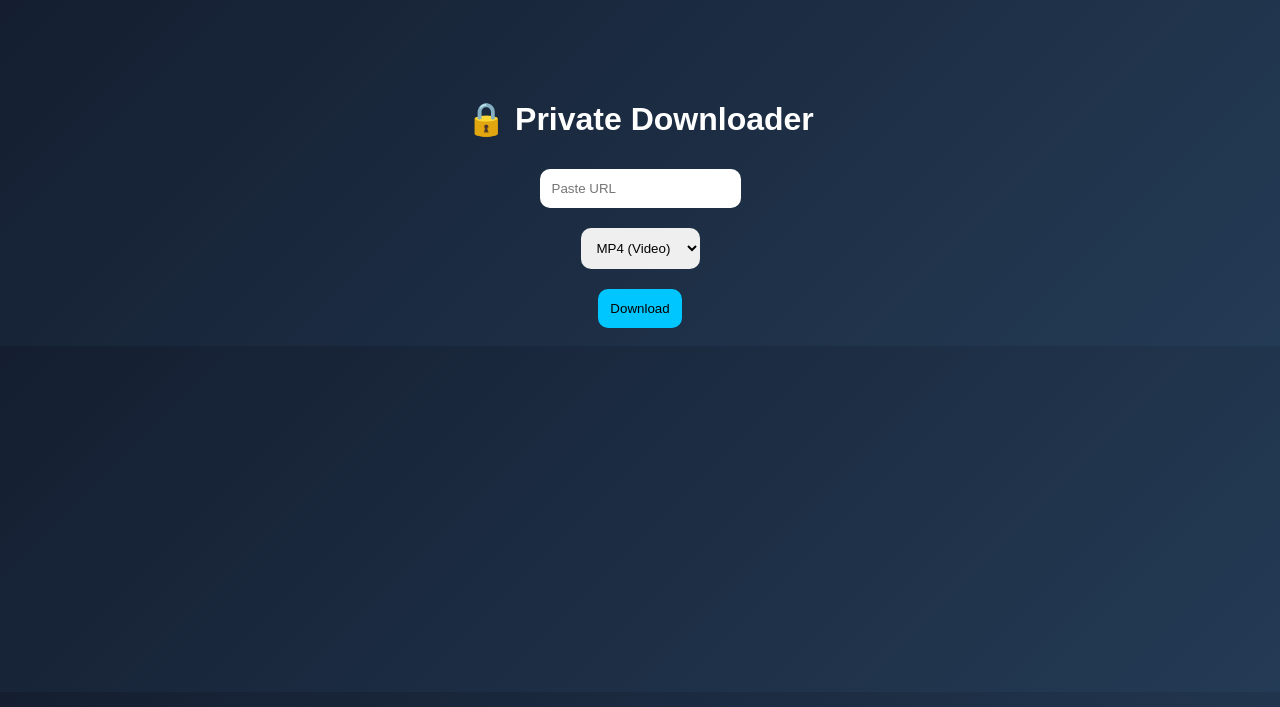
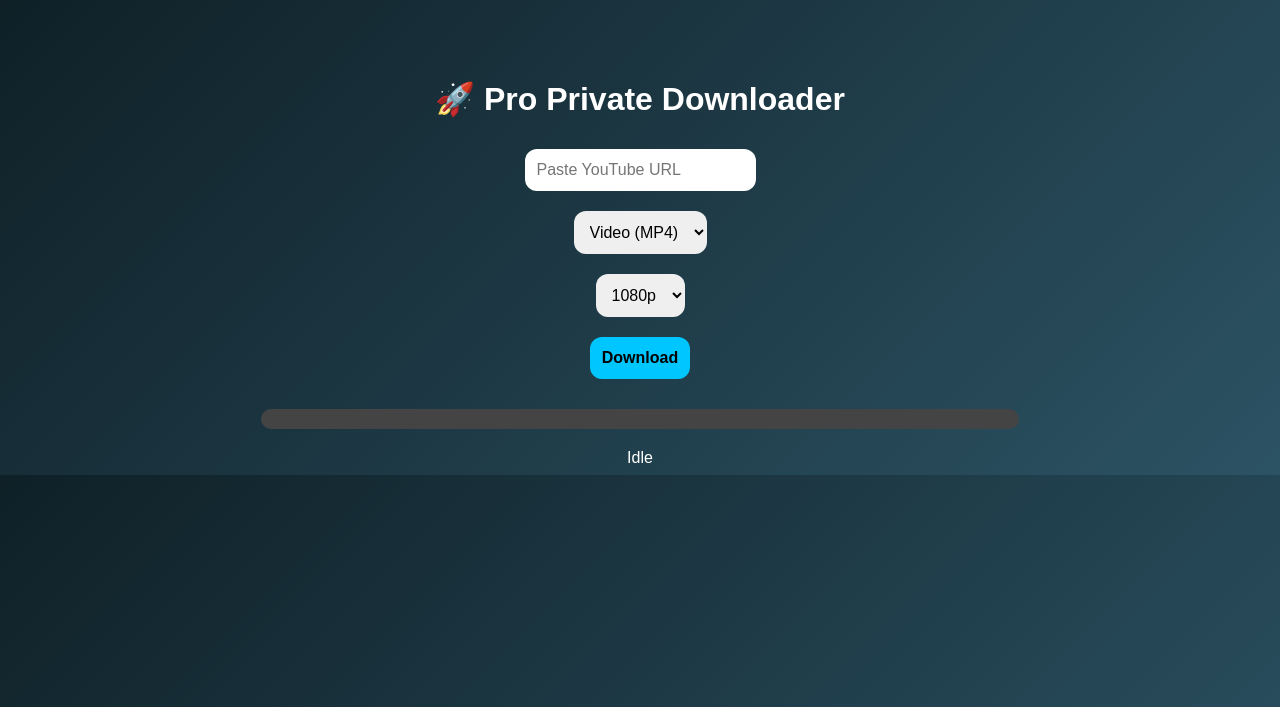
Before and after one commit to tirthr05/AV_Mandir_Crack, a Python web app: template templates/index.html in a window 1280 px wide. Shown: the top 707 px of the page. Run offline with Jinja, Linux system fonts and the light colour scheme; the template is opened without the code that fills it, so the values that code supplies are empty.

Commit message:
Update HTML for Pro Downloader interface

```diff
--- a/templates/index.html
+++ b/templates/index.html
@@ -1,38 +1,108 @@
 <!DOCTYPE html>
 <html>
 <head>
-<title>Private Downloader</title>
+<title>Pro Downloader</title>
+
 <style>
 body {
-  background: linear-gradient(135deg,#141e30,#243b55);
-  color:white;
-  text-align:center;
-  font-family:sans-serif;
+  background: linear-gradient(135deg,#0f2027,#2c5364);
+  font-family: Arial;
+  color: white;
+  text-align: center;
 }
-.container { margin-top:100px; }
+
+.container {
+  margin-top: 80px;
+}
+
 input, select, button {
-  padding:12px;
-  margin:10px;
-  border-radius:10px;
-  border:none;
+  padding: 12px;
+  margin: 10px;
+  border-radius: 12px;
+  border: none;
+  font-size: 16px;
 }
-button { background:#00c6ff; cursor:pointer; }
+
+button {
+  background: #00c6ff;
+  font-weight: bold;
+  cursor: pointer;
+}
+
+#progressBar {
+  width: 60%;
+  margin: 20px auto;
+  background: #444;
+  border-radius: 10px;
+}
+
+#progress {
+  height: 20px;
+  width: 0%;
+  background: #00c6ff;
+  border-radius: 10px;
+}
+
+#status {
+  margin-top: 10px;
+}
 </style>
+
+<script>
+function startDownload(e) {
+    e.preventDefault();
+
+    const formData = new FormData(document.getElementById("form"));
+
+    fetch('/x9KfL2pQz/download', {
+        method: 'POST',
+        body: formData
+    });
+
+    let interval = setInterval(() => {
+        fetch('/progress')
+        .then(res => res.json())
+        .then(data => {
+            document.getElementById("progress").style.width = data.percent + "%";
+            document.getElementById("status").innerText = data.status;
+
+            if (data.percent >= 100) clearInterval(interval);
+        });
+    }, 1000);
+}
+</script>
+
 </head>
+
 <body>
 <div class="container">
-<h1>🔒 Private Downloader</h1>
 
-<form action="/x9KfL2pQz/download" method="post">
-<input type="text" name="url" placeholder="Paste URL" required><br>
+<h1>🚀 Pro Private Downloader</h1>
+
+<form id="form" onsubmit="startDownload(event)">
+
+<input type="text" name="url" placeholder="Paste YouTube URL" required><br>
 
 <select name="format">
-<option value="mp4">MP4 (Video)</option>
-<option value="mp3">MP3 (Audio)</option>
+  <option value="mp4">Video (MP4)</option>
+  <option value="mp3">Audio (MP3)</option>
 </select><br>
 
-<button>Download</button>
+<select name="quality">
+  <option value="1080">1080p</option>
+  <option value="1440">2K</option>
+  <option value="2160">4K</option>
+</select><br>
+
+<button type="submit">Download</button>
+
 </form>
+
+<div id="progressBar">
+  <div id="progress"></div>
+</div>
+
+<div id="status">Idle</div>
 
 </div>
 </body>
```
